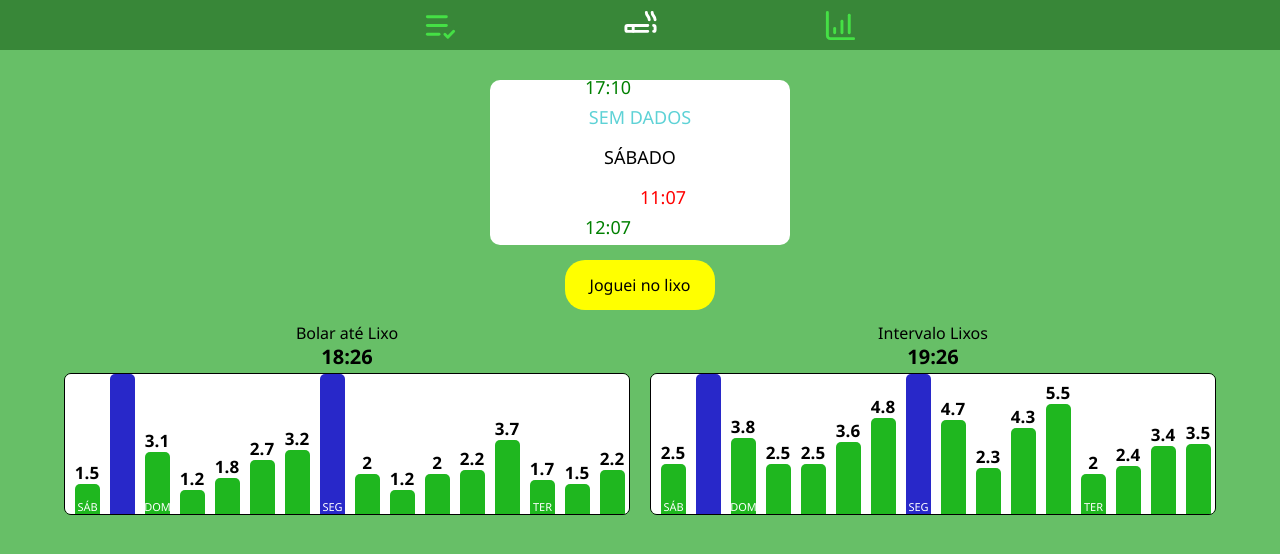
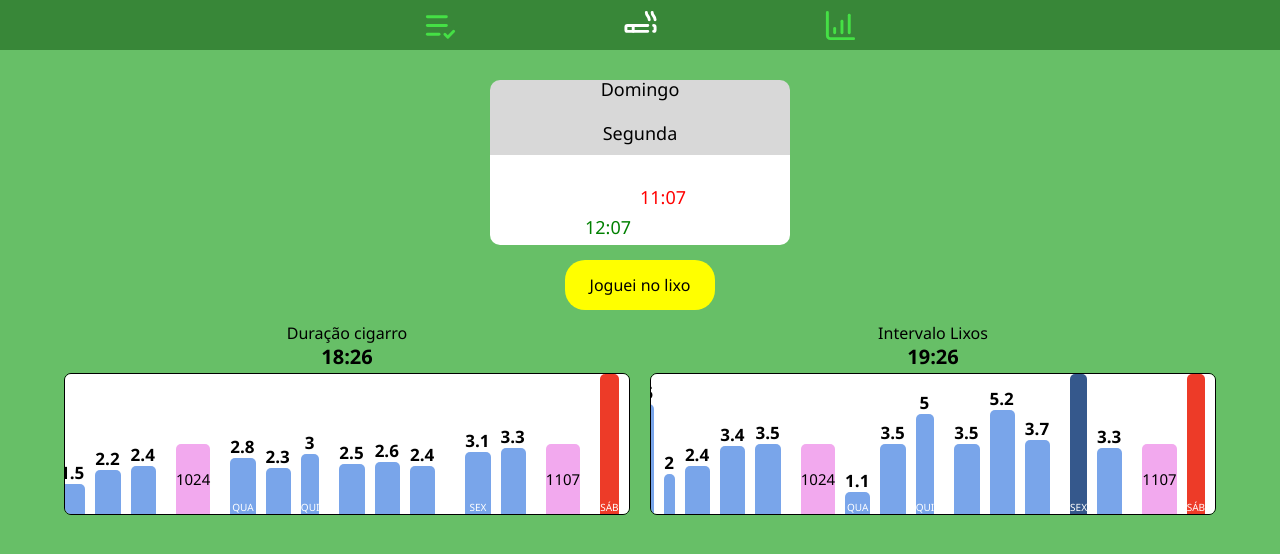
Before and after one commit to FelipeMejias/NicoZero, a React (Create React App) app: page / in a window 1280 px wide. Shown: the top 554 px of the page. Built offline with nearby package versions, Linux system fonts and the light colour scheme.

Commit message:
backNovo

```diff
--- a/src/App.js
+++ b/src/App.js
@@ -16,8 +16,8 @@ export function App(){
     const [cont,setCont]=useState(JSON.parse(localStorage.getItem("cont"))||inicioContagem)
     const texto1='Intervalo Boladas'
     const texto2='Intervalo Lixos'
-    const texto3='Bolar até Lixo'
-    const texto4='Lixo até Bolar'
+    const texto3='Duração cigarro'
+    const texto4='Duração abstinência'
     useEffect(()=>{localStorage.setItem("dados", JSON.stringify(dados))},[dados])
     useEffect(()=>{localStorage.setItem("cont", JSON.stringify(cont))},[cont])
     const contexto={texto1,texto2,texto3,texto4,
--- a/src/Editar.js
+++ b/src/Editar.js
@@ -20,12 +20,17 @@ export default function Home({contexto}){
         const linhas=textoColado.split('\n')
         const final=[]
         setContProv(linhas[0].replace('\r',''))
-        for(let linha of linhas.slice(1)){
-            const lis=linha.replace('\r','').split(',')
-            if(lis[1]===undefined){
-                final.push([transfLinha(lis[0])])
+        for(let linhaCrua of linhas.slice(1)){
+            const linha=linhaCrua.replace('\r','')
+            if(isNaN(parseInt(linha[0]))){
+                final.push(linha)
             }else{
-                final.push([transfLinha(lis[0]),transfLinha(lis[1])])
+                const lis=linha.split(',')
+                if(lis[1]===undefined){
+                    final.push([transfLinha(lis[0])])
+                }else{
+                    final.push([transfLinha(lis[0]),transfLinha(lis[1])])
+                }
             }
         }
         setDadosProv(final)
--- a/src/Grafico.js
+++ b/src/Grafico.js
@@ -7,7 +7,6 @@ import { tempoDescPrep } from "./back/graficos/tDescPrep"
 import { Smile, Home, LucideSettings, LucideSettings2, Pointer, LucideSave, LucideCheck, LucideCheckCircle, LucideCheckCircle2, LucideMonitorCheck } from "lucide-react";
 export function Grafico({id,mini,tipo,nome,dados,cont}){
     const [lista,setLista]=useState([])
-    const [tags,setTags]=useState([])
     const [alterando,setAlterando]=useState(false)
     const [sono,setSono]=useState(JSON.parse(localStorage.getItem("sono"))||7)
     const [zoom,setZoom]=useState(JSON.parse(localStorage.getItem("zoom"))||5)
@@ -23,21 +22,48 @@ export function Grafico({id,mini,tipo,nome,dados,cont}){
     function construirLista(){
         const funcs=[intervaloPreparos,intervaloDescartes,tempoPrepDesc,tempoDescPrep]
         const funcCerta=funcs[tipo-1]
-        const {resp,dias}=funcCerta(dados,cont,sono)
+        const resp=funcCerta(dados,cont,sono)
         setLista(resp)
-        setTags(dias)
         setTimeout(scrollToEnd,1);
     }
     useEffect(()=>{localStorage.setItem("sono", JSON.stringify(sono))},[sono])
     useEffect(()=>{localStorage.setItem("zoom", JSON.stringify(zoom))},[zoom])
     useEffect(construirLista,[tipo,zoom,sono])
+    function corBarra(tam,i=-1){
+        if(i==lista.length-1){
+            const tamAnt=lista[lista.length-2].tam||lista[lista.length-2].tam
+            if(tam>tamAnt){
+                return '#1fb71f' //verde
+            }else if(tam<tamAnt){
+                return '#ed3b28' //vermelho
+            }else{
+                return '#f4b618' //amarelo
+            }
+
+        }else if(tam==99){
+            return '#f2a9ee' //sem dados
+        }else if(tam>sono){
+            return '#35588c' //sono
+        }else{
+            return '#79a5ea' //normal
+        }
+    }
+    function tamanhoBarra(tam,fator=10){
+        if(tam==99){
+            return '50%'
+        }else if(tam>sono){
+            return '100%'
+        }else{
+            return `${tam*zoom*fator}px`
+        }
+    }
     return(mini?
         <Quadrinho id={id}>
-                {lista.map((tam,index)=><Holder>
-                    <Barrinha  cor={index==lista.length-1?'#b5b5b5':tam===99?'#5ed2d6':tam==88?'#2828c9':'#1fb71f'} tam={tam*zoom*4}>
-                        <Tag>{tags[index]?.slice(0,3)||''}</Tag>
+                {lista.map((bar,i)=><Holder>
+                    <Barrinha roxa={bar.tam==99} cor={corBarra(bar.tam,i)} tam={tamanhoBarra(bar.tam,4)}>
+                        <div>{bar.tex}</div>
                     </Barrinha>
-                    {tam==88||tam==99?<></>:<p>{tam}</p>}
+                    {bar.tam>sono?<></>:<p>{bar.num}</p>}
 
                 </Holder>)}
             </Quadrinho>:
@@ -78,11 +104,11 @@ export function Grafico({id,mini,tipo,nome,dados,cont}){
 }
 
             <Quadro id={id}>
-                {lista.map((tam,index)=><Holder>
-                    <Barrinha  cor={tam===99?'#5ed2d6':tam==88?'#2828c9':'#1fb71f'} tam={tam*zoom*10}>
-                        <Tag>{tags[index]?.slice(0,3)||''}</Tag>
+                {lista.map((bar,index)=><Holder wi={bar.tam==99?'60px':'25px'}>
+                    <Barrinha roxa={bar.tam==99} cor={corBarra(bar.tam)} tam={tamanhoBarra(bar.tam)}>
+                        <div>{bar.tex}</div>
                     </Barrinha>
-                    {tam==88||tam==99?<></>:<p>{tam}</p>}
+                    {bar.tam>sono?<></>:<p>{bar.num}</p>}
 
                 </Holder>)}
             </Quadro>
@@ -132,15 +158,18 @@ border:1px solid black;padding-left:10px;
 overflow:auto;border-radius:7px;
 `
 const Barrinha=styled.div`
-height:${p=>p.tam}px;width:100%;max-height:100%;
+height:${p=>p.tam};width:100%;max-height:100%;
 background:${p=>p.cor};
 border-top-right-radius:5px;
 border-top-left-radius:5px;
 display:flex;flex-direction:column;
-justify-content:flex-end;align-items:center;
+justify-content:${p=>p.roxa?'center':'flex-end'};align-items:center;
+color:${p=>p.roxa?'black':'white'};
+font-size:${p=>p.roxa?15:10}px;
+font-weight:${p=>p.roxa?300:500};
 `
 const Holder=styled.div`
-min-width:25px;
+min-width:${p=>p.wi};
 height:100%;flex-direction:column-reverse;
 justify-content:flex-start;align-items:center;
 margin-right:10px;
@@ -150,6 +179,3 @@ font-size:17px;width:100%;text-align:center;
 margin:0;margin-right:1px;
 }
 `
-const Tag=styled.div`
-font-size:11px;font-weight:500;color:white;
-`
--- a/src/Mostrador.js
+++ b/src/Mostrador.js
@@ -2,6 +2,7 @@ import { useEffect, useState } from "react"
 import styled from "styled-components"
 import { queHorasSao } from "./back/utils"
 import { mostrar } from "./back/mostrar"
+import { diasSemana } from "./back/info"
 
 export default function Mostrador({wi,hei,dados,cont}){
     const [lista,setLista]=useState([])
@@ -25,10 +26,10 @@ export default function Mostrador({wi,hei,dados,cont}){
         <Quadro wi={wi} hei={hei} id="mostrador">
             {lista.map(lis=>{
                 if(typeof lis=='string'){
-                    if(lis!='SEM DADOS'){
-                        return <h6 style={{color:'black',margin:'10px'}}>{lis}</h6>
+                    if(diasSemana.includes(lis)){
+                        return <h6 style={{background:'#d8d8d8',padding:'7px 0 7px 0'}}>{lis}</h6>
                     }else{
-                        return  <h6>{lis}</h6>
+                        return  <h6 style={{background:'#f2a9ee',marginBottom:'5px'}}>{lis}</h6>
                     }
                 }else{
                     const [inicio,final]=lis
@@ -59,10 +60,11 @@ small{
     width:50%;color:red;
     font-size:18px;font-weight:500}
 }
-h6{
+h6{width:100%;
 font-size:18px;font-weight:400;
 margin:0;
+display:flex;align-items:center;justify-content:center;
 min-height:30px;
-color:#5ed2d6;
+color:black;
 }
 `
--- a/src/back/graficos/intervDesc.js
+++ b/src/back/graficos/intervDesc.js
@@ -1,40 +1,27 @@
 import { calcularDiferenca, nomeDiaInicio, proximoDia } from "../utils";
 
 export function intervaloDescartes(dados,cont,minimoSono){
-    const listaDesc = [];
-    for (let l of dados) {if (l[1] !== '0000') listaDesc.push(l[1]);}
-
-    let anterior = false;
-    const resp = [];
-    const diaInicio=nomeDiaInicio(cont)
-    const dias=[diaInicio]
-    let diaColocado=diaInicio
-    let horaPraVirar=listaDesc[0]
-    for (let h of listaDesc) {
-        if(h==''){
-            if(resp[resp.length-1]!==99)resp.push(99)
-            continue
+    let last
+    const resp = []
+    let diaAseguir=nomeDiaInicio(cont)
+    for(let linha of dados){
+        if(isNaN(parseInt(linha[0]))){
+            resp.push({tam:99,tex:linha})
+        }else{
+            const [i,f]=linha
+            if(f){
+                if(last){
+                    let dia
+                    if(i<last || resp.length==0|| f<i){
+                        dia=diaAseguir
+                        diaAseguir=proximoDia(diaAseguir)
+                    }
+                    const barra=calcularDiferenca(last,f)
+                    resp.push({tam:barra,num:barra,tex:dia?.toUpperCase()?.slice(0,3)})
+                }
+                last=f
+            }
         }
-        if (anterior!==false) {
-            const barra=calcularDiferenca(anterior,h)
-            if(!barra){
-
-            }else if(barra>minimoSono){
-                resp.push(88)
-            }else{
-                resp.push(barra)
-            }
-
-            if(h<horaPraVirar){
-                diaColocado=proximoDia(diaColocado)
-                dias.push(diaColocado)
-
-            }else{
-                dias.push('')
-            }
-            horaPraVirar=h
-        }
-        anterior = h;
     }
-    return {resp,dias}
+    return resp
 }
--- a/src/back/graficos/intervPrep.js
+++ b/src/back/graficos/intervPrep.js
@@ -1,5 +1,29 @@
 import { calcularDiferenca, nomeDiaInicio, proximoDia } from "../utils";
 
+export function intervaloPreparos(dados,cont,minimoSono) {
+    let last
+    const resp = []
+    let diaAseguir=nomeDiaInicio(cont)
+    for(let linha of dados){
+        if(isNaN(parseInt(linha[0]))){
+            resp.push({tam:99,tex:linha})
+        }else{
+            const [i,f]=linha
+            if(last){
+                let dia
+                if(i<last || resp.length==0){
+                    dia=diaAseguir
+                    diaAseguir=proximoDia(diaAseguir)
+                }
+                const barra=calcularDiferenca(last,i)
+                resp.push({tam:barra,num:barra,tex:dia?.toUpperCase()?.slice(0,3)})
+            }
+            last=i
+        }
+    }
+    return resp
+}
+/*
 export function intervaloPreparos(dados,cont,minimoSono) {
     const listaPrep = [];
     for (let l of dados) {if (l[0] !== '0000') listaPrep.push(l[0]);}
@@ -39,3 +63,4 @@ export function intervaloPreparos(dados,cont,minimoSono) {
     }
     return {resp,dias}
 }
+    */
--- a/src/back/graficos/tDescPrep.js
+++ b/src/back/graficos/tDescPrep.js
@@ -1,48 +1,25 @@
 import { calcularDiferenca, nomeDiaInicio, proximoDia } from "../utils";
 
 export function tempoDescPrep(dados,cont,minimoSono){
-    const resp = [];
-    const diaInicio=nomeDiaInicio(cont)
-    const dias=[diaInicio]
-    let diaColocado=diaInicio
-    let horaPraVirar=dados[0][0]
-
-    let final = false;
-    for (let l of dados) {
-        if(l[0]==''&&l[1]==''){
-            if(resp[resp.length-1]!==99){
-                resp.push(99)
-                dias.push('')
+    let last
+    const resp = []
+    let diaAseguir=nomeDiaInicio(cont)
+    for(let linha of dados){
+        if(isNaN(parseInt(linha[0]))){
+            resp.push({tam:99,tex:linha})
+        }else{
+            const [i,f]=linha
+            if(last){
+                let dia
+                if(i<last || resp.length==0 || f<i){
+                    dia=diaAseguir
+                    diaAseguir=proximoDia(diaAseguir)
+                }
+                const barra=calcularDiferenca(last,i)
+                resp.push({tam:barra,num:barra,tex:dia?.toUpperCase()?.slice(0,3)})
             }
-            continue
+            if(f)last=f
         }
-        if (final) {
-            const barra=calcularDiferenca(final,l[0])
-            if(!barra){
-
-            }else if(barra>minimoSono){
-                resp.push(88)
-            }else{
-                resp.push(barra)
-            }
-
-            const dormiu=calcularDiferenca(l[0],l[1])
-            if(dormiu && dormiu>minimoSono){
-                resp.push(88)
-                dias.push('')
-            }
-
-            if(l[0]<horaPraVirar){
-                diaColocado=proximoDia(diaColocado)
-                dias.push(diaColocado)
-
-            }else{
-                dias.push('')
-            }
-            horaPraVirar=l[0]
-
-        }
-        final = l[1];
     }
-    return {resp,dias}
+    return resp
 }
--- a/src/back/graficos/tPrepDesc.js
+++ b/src/back/graficos/tPrepDesc.js
@@ -1,53 +1,28 @@
 import { calcularDiferenca, nomeDiaInicio, proximoDia } from "../utils";
 
 export function tempoPrepDesc(dados,cont,minimoSono){
-    const resp = [];
-    const diaInicio=nomeDiaInicio(cont)
-    const dias=[diaInicio]
-    let diaColocado=diaInicio
-    let horaPraVirar=dados[0][0]
-
-    let c = 0;
-    let final=false
-    for (let l of dados) {
-        if(l[0]==''&&l[1]==''){
-            if(resp[resp.length-1]!==99){
-                resp.push(99)
-                dias.push('')
+    let last
+    const resp = []
+    let diaAseguir=nomeDiaInicio(cont)
+    for(let linha of dados){
+        if(isNaN(parseInt(linha[0]))){
+            resp.push({tam:99,tex:linha})
+        }else{
+            const [i,f]=linha
+            if(f){
+                let dia
+                if(i<last || resp.length==0 || f<i){
+                    dia=diaAseguir
+                    diaAseguir=proximoDia(diaAseguir)
+                }
+                const barra=calcularDiferenca(i,f)
+                if(calcularDiferenca(last,i)>minimoSono){
+                    resp.push({tam:88})
+                }
+                resp.push({tam:barra,num:barra,tex:dia?.toUpperCase()?.slice(0,3)})
             }
-            continue
+            last=f||i
         }
-        if (c) {
-            if(final){
-                const dormiu=calcularDiferenca(final,l[0])
-                if(dormiu && dormiu>minimoSono){
-                    resp.push(88)
-                    dias.push('')
-                }
-            }
-
-            const barra=calcularDiferenca(l[0],l[1])
-            if(!barra){
-
-            }else if(barra>minimoSono){
-                resp.push(88)
-            }else{
-                resp.push(barra)
-            }
-
-            if(l[1]<horaPraVirar){
-                diaColocado=proximoDia(diaColocado)
-                dias.push(diaColocado)
-
-            }else{
-                dias.push('')
-            }
-            horaPraVirar=l[1]
-
-        }
-        c += 1
-        final=l[1]
     }
-    return {resp,dias}
-
+    return resp
 }
--- a/src/back/info.js
+++ b/src/back/info.js
@@ -1,4 +1,4 @@
-
+export const diasSemana = ['Domingo', 'Segunda', 'Terça', 'Quarta', 'Quinta', 'Sexta', 'Sábado']
 export const inicioContagem= '2025-01-19'
 export const info=[
     ['0000','1841'],
--- a/src/back/mostrar.js
+++ b/src/back/mostrar.js
@@ -1,50 +1,33 @@
 import { calcularDiferenca, nomeDiaInicio, proximoDia } from "./utils";
 
 export function mostrar(dados,cont){
-    const lista=dados.map(lis=>{
-        const [i,f]=lis
-        const verde=i?`${i.slice(0,2)}:${i.slice(2,4)}`:''
-        const vermelho=f?`${f.slice(0,2)}:${f.slice(2,4)}`:''
-        return [verde,vermelho]
-    })
-    const diaComeco=nomeDiaInicio(cont)
-    const resp=[diaComeco]
+    let diaAseguir=nomeDiaInicio(cont)
+    const resp=[]
+    let last=Infinity
+    for(let lis of dados){
+        console.log(lis)
+        if(typeof lis == 'string'){
+            resp.push(lis)
+        }else{
+            const [i,f]=lis
+            if(i<last){
+                resp.push(diaAseguir)
+                diaAseguir=proximoDia(diaAseguir)
+            }
+            const verde=i?`${i.slice(0,2)}:${i.slice(2,4)}`:''
+            const vermelho=f?`${f.slice(0,2)}:${f.slice(2,4)}`:''
+            resp.push([verde,vermelho])
+            if(i>f){
+                resp.push(diaAseguir)
+                diaAseguir=proximoDia(diaAseguir)
+            }
+            if(f && f.length>0){
+                last=f
+            }else{
+                last=i
+            }
 
-    let anterior=false
-    let diaColocado=diaComeco
-    for(let lis of lista){
-        const [i,f]=lis
-        if(!i && f){
-            if(resp[resp.length-1]=='SEM DADOS' && resp[resp.length-2][0]>f ){
-                diaColocado=proximoDia(diaColocado)
-                resp.push(diaColocado)
-            }
-            resp.push(lis)
-
-
-        }else if(resp[resp.length-1]=='SEM DADOS' && resp[resp.length-2][0]>f ){
-            diaColocado=proximoDia(diaColocado)
-            resp.push(diaColocado)
-        }else if(!i && !f){
-            resp.push('SEM DADOS')
-        }else if(i && anterior && anterior>i ){
-
-            diaColocado=proximoDia(diaColocado)
-            resp.push(diaColocado)
-
-            resp.push(lis)
-        }else if(f && (!i ||f<i)){
-            resp.push([i,''])
-
-            diaColocado=proximoDia(diaColocado)
-            resp.push(diaColocado)
-
-            resp.push(['',f])
-        }else{
-            resp.push(lis)
         }
-
-        if(f)anterior=f
     }
     return resp
 }
--- a/src/back/utils.js
+++ b/src/back/utils.js
@@ -2,6 +2,7 @@ import dayjs from 'dayjs'
 import utc from 'dayjs/plugin/utc'
 import timezone from 'dayjs/plugin/timezone'
 import 'dayjs/locale/pt-br'
+import { diasSemana } from './info'
 dayjs.extend(utc)
 dayjs.extend(timezone)
 dayjs.locale('pt-br')
@@ -9,19 +10,17 @@ export function queHorasSao(){
     return dayjs().tz('America/Sao_Paulo').format('HHmm')
 }
 export function nomeDiaInicio(cont) {
-    const dia = dayjs(cont).tz('America/Sao_Paulo').format('dddd')
-    return dia.replace('-feira','').toUpperCase()
+    const dia = dayjs(cont).tz('America/Sao_Paulo').format('dddd').replace('-feira','')
+    return dia[0].toUpperCase()+dia.slice(1)
 }
 export function proximoDia(diaAtual) {
-    const diasSemana = ['Domingo', 'Segunda', 'Terça', 'Quarta', 'Quinta', 'Sexta', 'Sábado']
-    const indexAtual = diasSemana.findIndex((dia) => dia.toLowerCase() === diaAtual.toLowerCase())
+    const indexAtual = diasSemana.findIndex((dia) => dia === diaAtual)
     if (indexAtual === -1) {throw new Error('Dia inválido! ')}
     const indexProximo = (indexAtual + 1) % diasSemana.length
-    return diasSemana[indexProximo].toUpperCase()
+    return diasSemana[indexProximo]
 }
 
 export function calcularDiferenca(anterior,h){
-    if(anterior==''||h=='')return null
     let time1 = dayjs(`2025-01-01 ${anterior}`, 'YYYY-MM-DD HHmm')
     let time2 = dayjs(`2025-01-01 ${h}`, 'YYYY-MM-DD HHmm')
     if (time2.isBefore(time1)) {
@@ -40,7 +39,7 @@ export function diferencaDeTempo(horaString) {
     const diferencaMinutos = agora.diff(horaFornecida, 'minute');
     const horas = Math.floor(diferencaMinutos / 60);
     const minutos = diferencaMinutos % 60;
-    return `${String(horas).padStart(2, '0')}:${String(minutos).padStart(2, '0')}`;
+    return `${String(horas).padStart(1)}:${String(minutos).padStart(2, '0')}`;
 }
 export function transfLinha(str){
     const tam=str.length
```
Also changed, not shown: src/f.txt (deleted).
